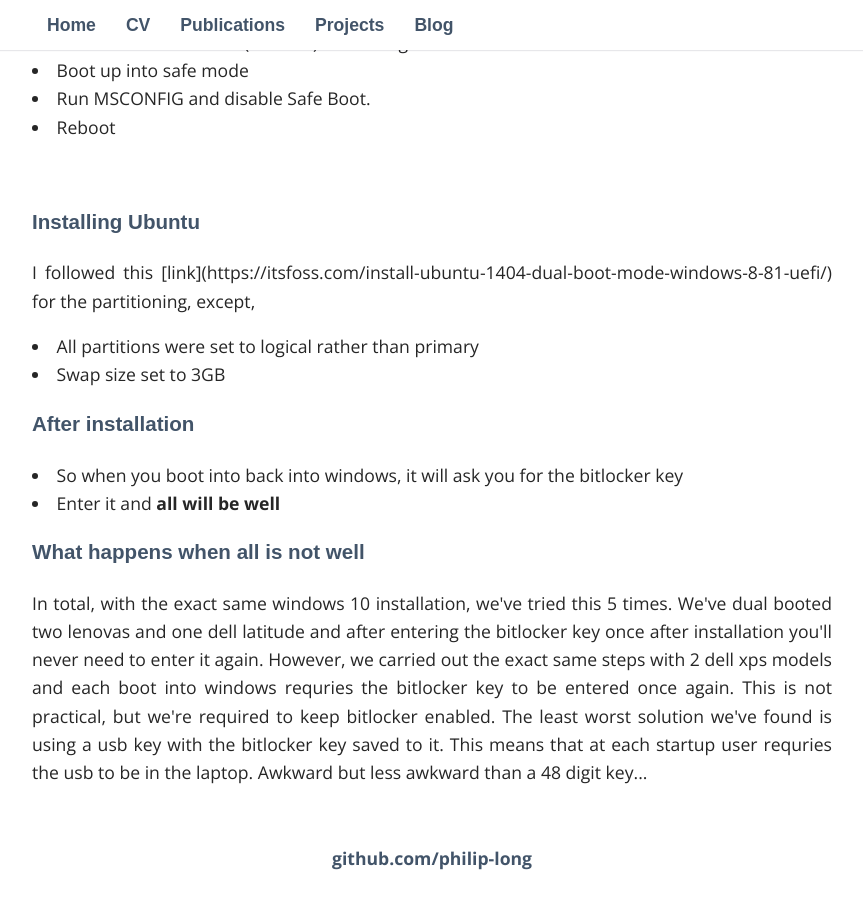
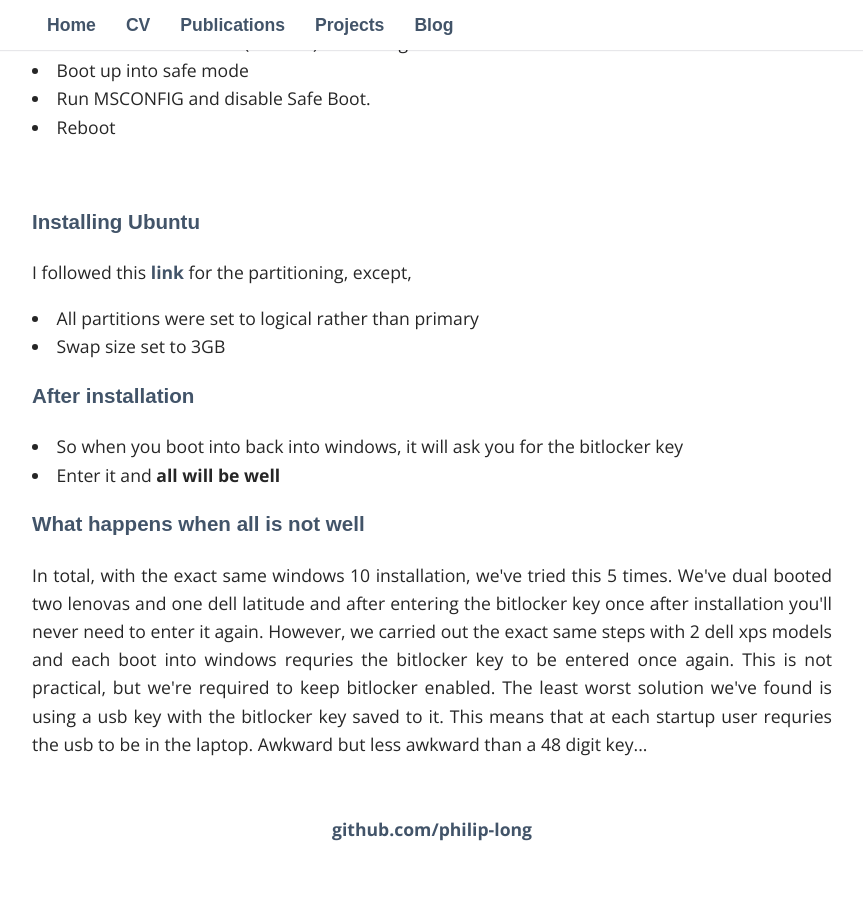
Before and after one commit to philip-long/philip-long.github.io, a Jekyll site: the page built from _posts/2020-3-20-dual_boot_windows10_ubuntu18_dell.md, in a window 1280 px wide and 900 px high, scrolled down 1199 px. Shown: the whole window, without its empty margins (208-1071 px from the left). Built offline with Jekyll 4.4.1, drawn with Linux system fonts in a browser that asks for light colours; nearby versions of some CDN libraries; some web fonts are replaced; library files that are not in the unit come from our copies; some of the changed lines change nothing that is shown.

Commit message:
Update 2020-3-20-dual_boot_windows10_ubuntu18_dell.md

```diff
--- a/_posts/2020-3-20-dual_boot_windows10_ubuntu18_dell.md
+++ b/_posts/2020-3-20-dual_boot_windows10_ubuntu18_dell.md
@@ -57,7 +57,8 @@ category: [ ubuntu, dell, windows10,bitlocker]
 
 <h3> Installing Ubuntu </h3>
 
-   <p> I followed this [link](https://itsfoss.com/install-ubuntu-1404-dual-boot-mode-windows-8-81-uefi/) for the partitioning, except,</p>
+   <p> I followed this
+<a href="https://itsfoss.com/install-ubuntu-1404-dual-boot-mode-windows-8-81-uefi/">link</a>  for the partitioning, except,</p>
 
 <li> All partitions were set to logical rather than primary</li>
 <li> Swap size set to 3GB</li>
```
